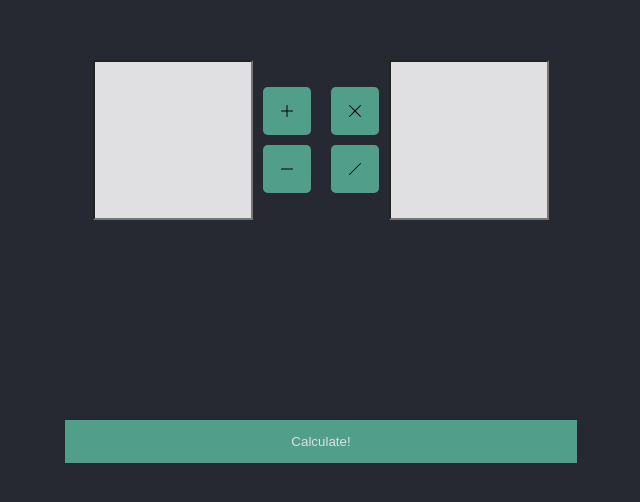
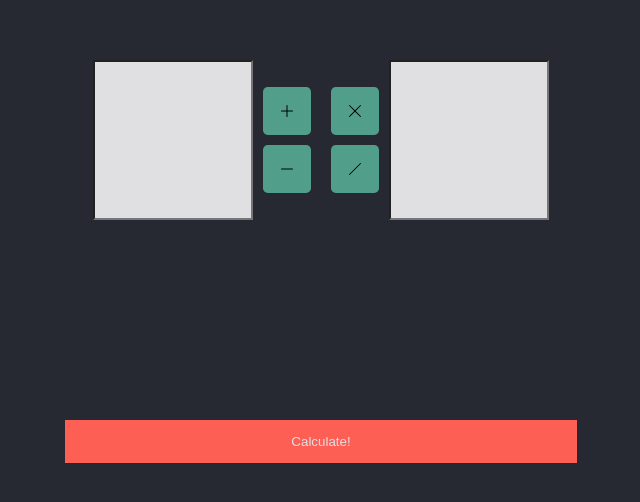
Before and after one commit to renan-feitosa/calculator, a plain HTML site: page src/frontend/index.html in a window 1280 px wide. Shown: the part 140-642 px from the top of the page, without its empty margins (319-959 px from the left). Drawn offline with Linux system fonts and the light colour scheme.

Commit message:
feat: Set calculate button red

```diff
--- a/src/frontend/style.css
+++ b/src/frontend/style.css
@@ -62,7 +62,7 @@ input[type="number"] {
 }
 
 button {
-    background-color: #519E8A;
+    background-color: #FE5F55;
     color: #E0E0E2;
     padding: 14px 20px;
     margin: 8px 0;
```
